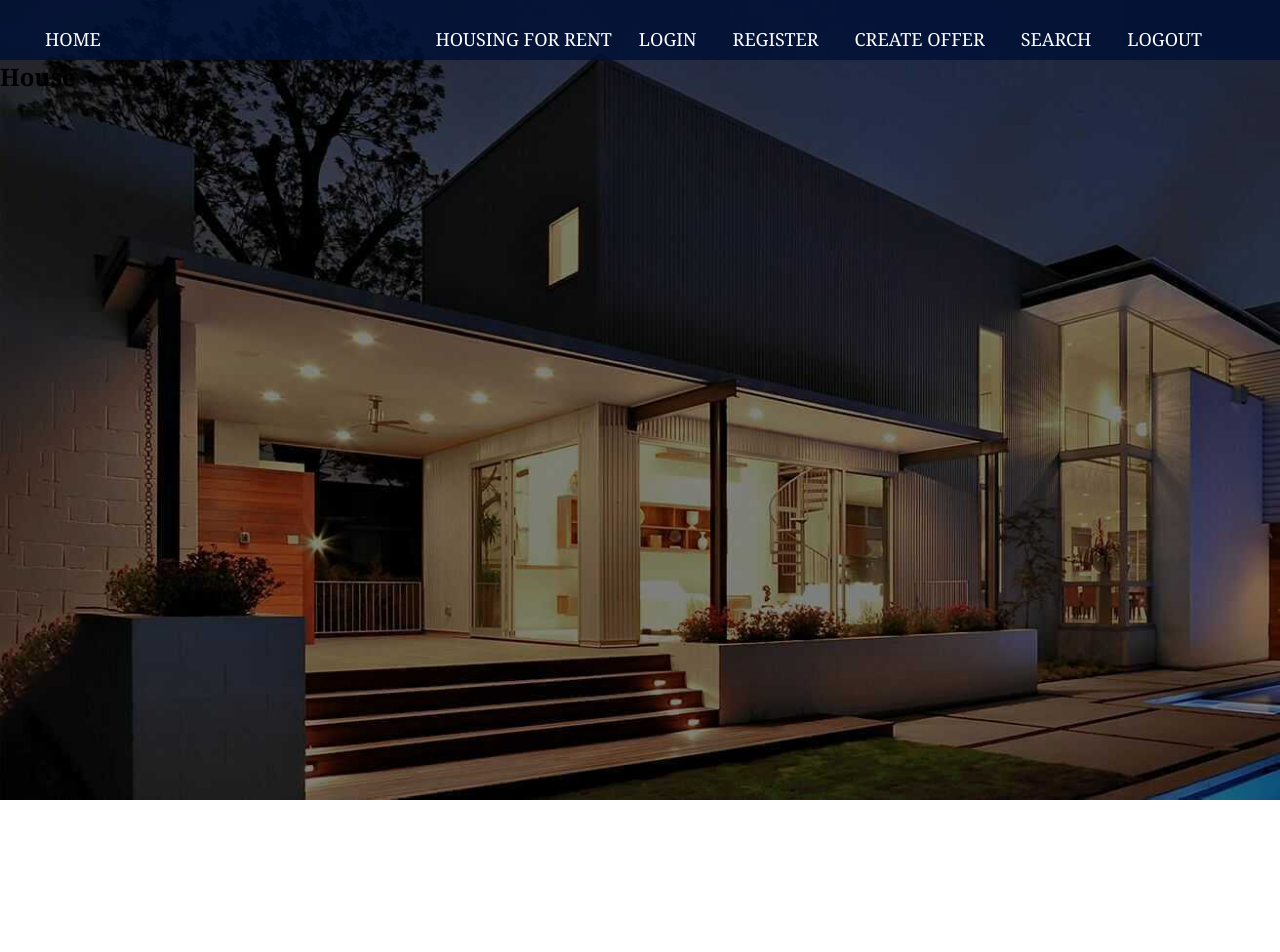
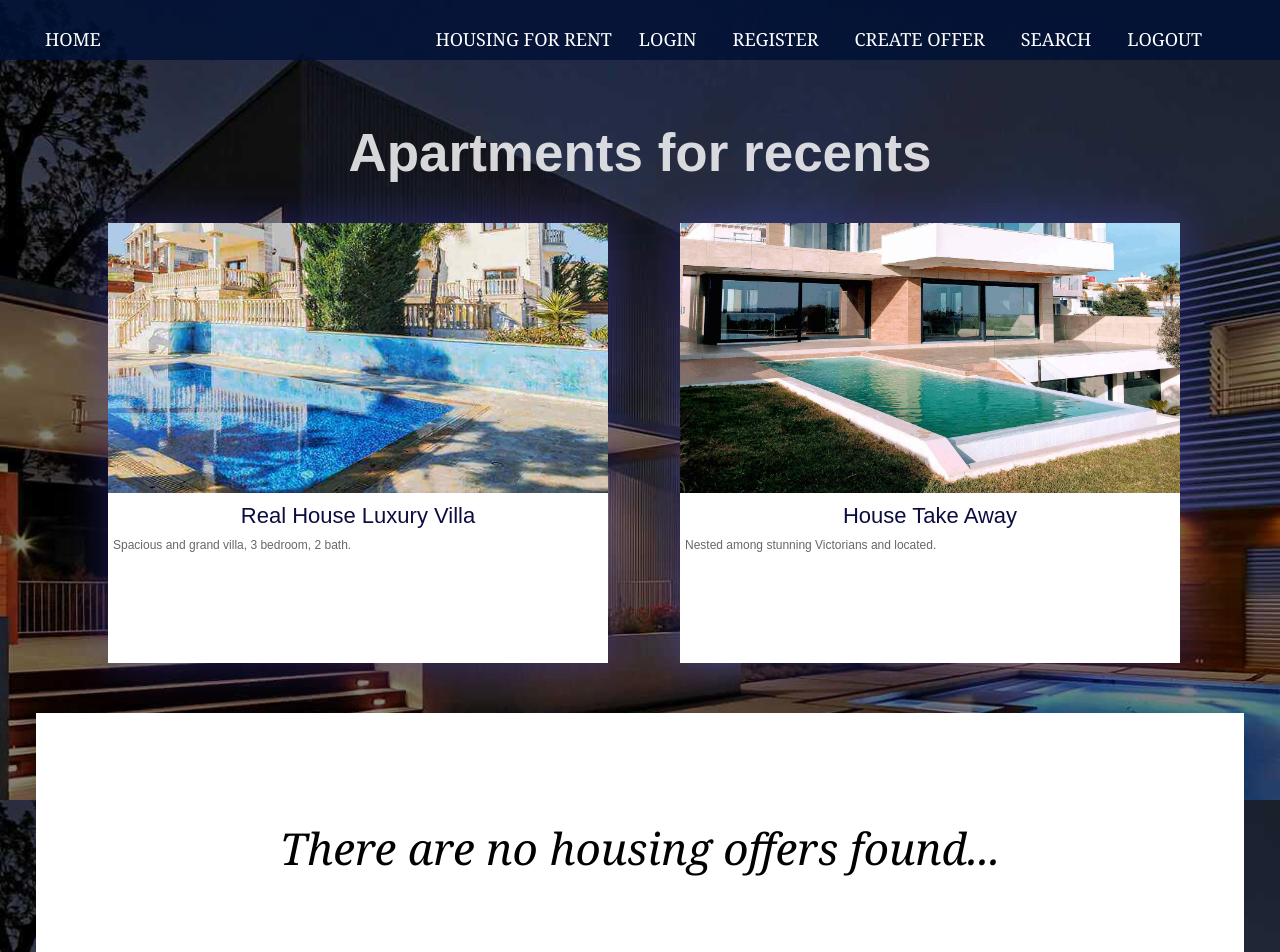
Before and after one commit to dimlil/Real-Estate-Agency, a React (Create React App) app: page /housing-for-rent in a window 1280 px wide. Shown: the top 952 px of the page. Before the commit the page ends 800 px from the top, so only its background shows below. Built offline with nearby package versions, Linux system fonts and the light colour scheme.

Commit message:
fix/ template

```diff
--- /dev/null
+++ b/src/Pages/HouseForRent/House.module.css
@@ -0,0 +1,167 @@
+#allListings {
+    display: flex;
+    flex-wrap: wrap;
+}
+
+#allListings>.card {
+    margin-left: 6em;
+}
+
+#allListings>h1 {
+    font-size: 53px;
+    font-weight: 700;
+    margin-top: 50px;
+    margin-bottom: 20px;
+    width: 100%;
+    text-align: center;
+    font-family: 'Raleway', sans-serif;
+    color: rgba(249, 249, 250, 0.85);
+}
+
+.card {
+    background-color: #fff;
+    bottom: 0;
+    box-shadow: 0px 0px 40px 4px rgba(77, 77, 240, 0.315);
+    height: 440px;
+    margin-top: 20px;
+    left: 0;
+    overflow: hidden;
+    position: relative;
+    right: 0;
+    top: 0;
+    width: 500px;
+    margin-left: -1em;
+    text-align: center;
+}
+
+.card:hover {
+    height: 460px;
+    width: 500px;
+}
+
+.card:hover .ctaContainer {
+    display: inline;
+    margin-top: 410px;
+}
+
+.card:hover .cardCircle {
+    background-size: cover;
+    border-radius: 0;
+    margin-top: -130px;
+}
+
+.card:hover h3 {
+    background: #3487f7;
+    color: #fff;
+    margin-top: 120px;
+    padding: 5px;
+}
+
+.card:hover p {
+    margin-top: 325px;
+}
+
+.card>h4 {
+    color: rgba(0, 0, 0, .6);
+    font-family: 'Raleway', sans-serif;
+    font-size: 100%;
+    font-weight: normal;
+    margin-top: 340px;
+    position: absolute;
+    padding-left: 5px;
+    text-align: center;
+    z-index: 9999;
+}
+
+.card:hover h4 {
+    margin-top: 350px;
+}
+
+.cardCircle {
+    background-color: #eef2f7;
+    background-size: cover;
+    height: 440px;
+    margin-left: -55px;
+    margin-top: -170px;
+    position: absolute;
+    width: 560px;
+}
+
+.cardCircle>img {
+    width: 100%;
+    height: 100%;
+}
+
+h3 {
+    color: #0c0c41;
+    font-family: 'Raleway', sans-serif;
+    font-size: 22px;
+    font-weight: 200;
+    margin-top: 280px;
+    position: absolute;
+    text-align: center;
+    width: 100%;
+    z-index: 9999;
+}
+
+.card>p {
+    color: rgba(0, 0, 0, .6);
+    font-family: 'Raleway', sans-serif;
+    font-size: 100%;
+    font-weight: normal;
+    margin-top: 315px;
+    position: absolute;
+    padding-left: 5px;
+    padding-right: 5px;
+    text-align: center;
+    z-index: 9999;
+}
+
+.ctaContainer {
+    display: none;
+    margin-top: 334px;
+    position: absolute;
+    text-align: center;
+    z-index: 9999;
+    margin-left: -10%;
+}
+
+.detLink {
+    background-clip: padding-box;
+    border: 2px solid #3487f7;
+    border-radius: 2px;
+    color: #3487f7;
+    display: inline-block;
+    font-family: 'Raleway', sans-serif;
+    font-size: 17px;
+    font-weight: 400;
+    height: 36px;
+    letter-spacing: 0.5px;
+    line-height: 36px;
+    margin-bottom: 10px;
+    margin-left: -1em;
+    padding: 0 2rem;
+    text-decoration: none;
+    text-transform: uppercase;
+    transition: 0.2s ease-out;
+}
+
+.detLink:hover {
+    background-color: #3487f7;
+    box-shadow: 0 8px 17px 0 rgba(0, 0, 0, 0.2), 0 6px 20px 0 rgba(0, 0, 0, 0.19);
+    color: #fff;
+}
+.noDataListing {
+    width: 100%;
+    height: 280px;
+    margin-top: 50px;
+    text-align: center;
+    background-color: white;
+    padding: 50px;
+}
+
+.noDataListing>.noOffer {
+    font-size: 44px;
+    padding-top: 55px;
+    font-style: italic;
+}
--- a/src/Pages/HouseForRent/HouseForRent.js
+++ b/src/Pages/HouseForRent/HouseForRent.js
@@ -1,7 +1,36 @@
-
+import house5 from '../../Assets/5.jpg'
+import house2 from '../../Assets/house2.jpg'
+import styles from './House.module.css'
 function HouseForRent(){
     return(
-        <h1>House</h1>
+        <main>
+
+            <section id={styles.allListings}>
+                <h1>Apartments for recents</h1>
+
+                <div class={styles.card}>
+                    <h3>Real House Luxury Villa</h3>
+                    <p>Spacious and grand villa, 3 bedroom, 2 bath.</p>
+
+                    <div class={styles.ctaContainer}><a href="#" class={styles.detLink}>Details</a></div>
+                    <div class={styles.cardCircle}><img src={house5} /></div>
+
+                </div>
+                <div class={styles.card}>
+                    <h3>House Take Away</h3>
+                    <p>Nested among stunning Victorians and located.</p>
+
+                    <div class={styles.ctaContainer}><a href="#" class={styles.detLink}>Details</a></div>
+                    <div class={styles.cardCircle}><img src={house2} /></div>
+
+                </div>
+
+                <div class={styles.noDataListing}>
+                    <p class={styles.noOffer}>There are no housing offers found...</p>
+                </div>
+
+            </section>
+        </main>
     )
 }
 export default HouseForRent
```
